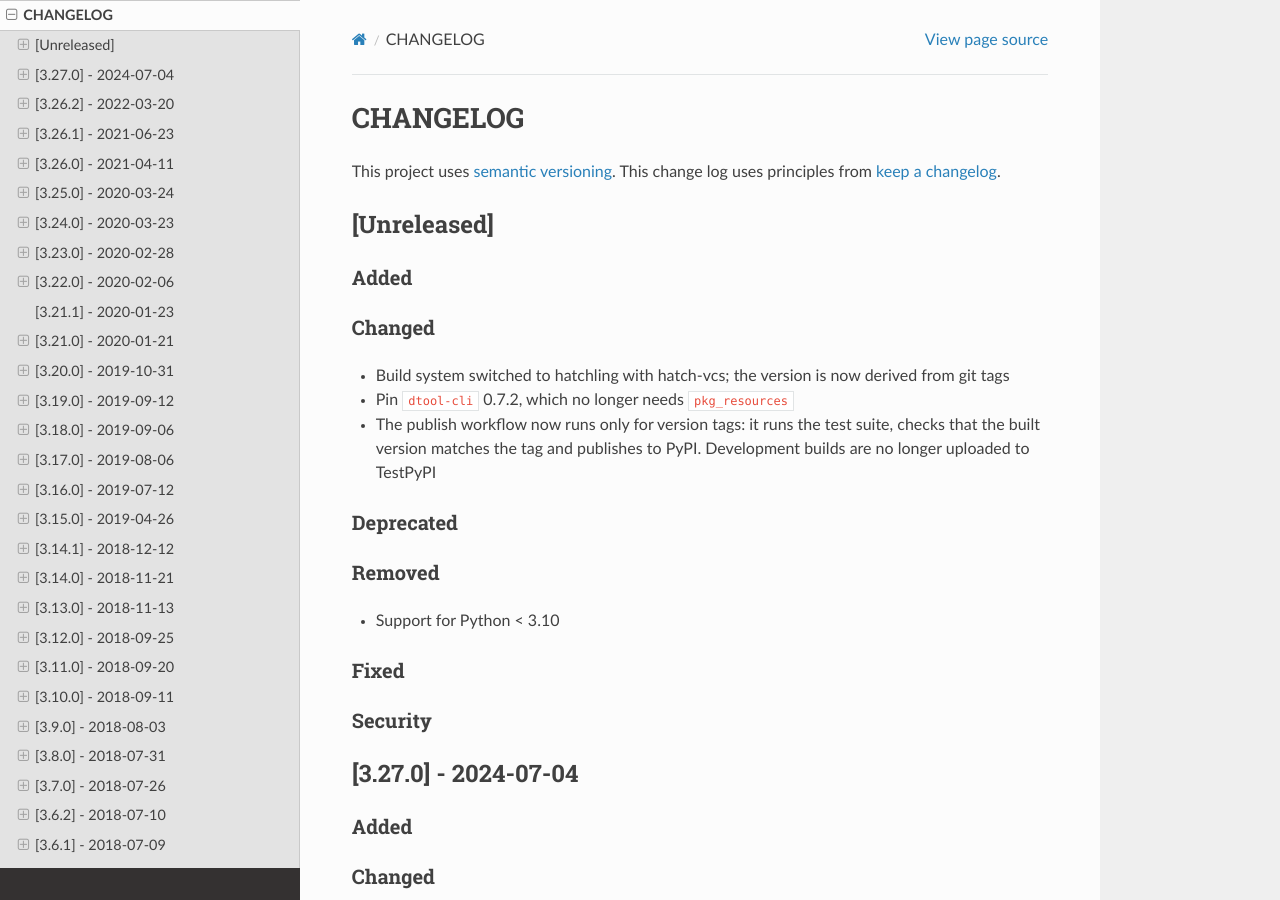
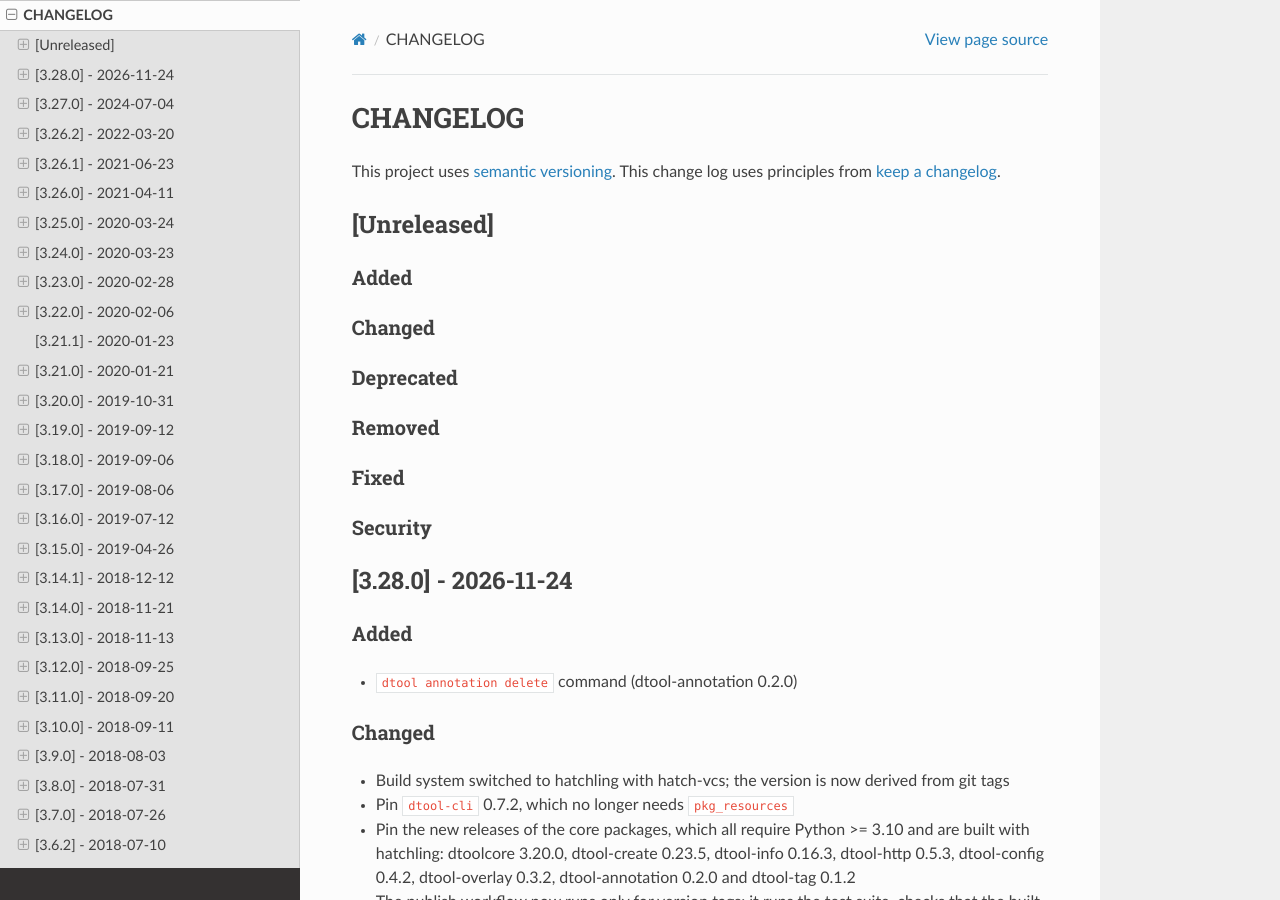
Before and after one commit to jic-dtool/dtool, a Sphinx documentation site: the page built from docs/source/CHANGELOG.rst, in a window 1280 px wide and 900 px high. Built offline with Sphinx 7.4.7 and the Read the Docs theme 3.1.0, drawn with Linux system fonts in a browser that asks for light colours.

Commit message:
MAINT: pin new package releases, update changelog for 3.28.0
Pin the releases made after the migration to hatchling + hatch-vcs and
Python >= 3.10: dtoolcore 3.20.0, dtool-create 0.23.5, dtool-info
0.16.3, dtool-http 0.5.3, dtool-config 0.4.2, dtool-overlay 0.3.2,
dtool-annotation 0.2.0 and dtool-tag 0.1.2. Move the [Unreleased]
entries into a 3.28.0 section and bump the docs version.

Co-Authored-By: Claude Opus 5.5 <noreply@anthropic.com>

```diff
--- a/CHANGELOG.rst
+++ b/CHANGELOG.rst
@@ -38,6 +29,34 @@ Fixed
 
 Security
 ^^^^^^^^
+
+
+[3.28.0] - 2026-11-24
+---------------------
+
+Added
+^^^^^
+
+- ``dtool annotation delete`` command (dtool-annotation 0.2.0)
+
+Changed
+^^^^^^^
+
+- Build system switched to hatchling with hatch-vcs; the version is now
+  derived from git tags
+- Pin ``dtool-cli`` 0.7.2, which no longer needs ``pkg_resources``
+- Pin the new releases of the core packages, which all require Python >= 3.10
+  and are built with hatchling: dtoolcore 3.20.0, dtool-create 0.23.5,
+  dtool-info 0.16.3, dtool-http 0.5.3, dtool-config 0.4.2, dtool-overlay
+  0.3.2, dtool-annotation 0.2.0 and dtool-tag 0.1.2
+- The publish workflow now runs only for version tags: it runs the test
+  suite, checks that the built version matches the tag and publishes to
+  PyPI. Development builds are no longer uploaded to TestPyPI
+
+Removed
+^^^^^^^
+
+- Support for Python < 3.10
 
 
 [3.27.0] - 2024-07-04
--- a/docs/source/conf.py
+++ b/docs/source/conf.py
@@ -54,7 +54,7 @@ repo_name = "dtool"
 # built documents.
 #
 # The short X.Y version.
-version = "3.26.2"
+version = "3.28.0"
 # The full version, including alpha/beta/rc tags.
 release = version
 
```
Also changed, not shown: other parts of CHANGELOG.rst (+0 -9 lines), pyproject.toml (+8 -8 lines).
